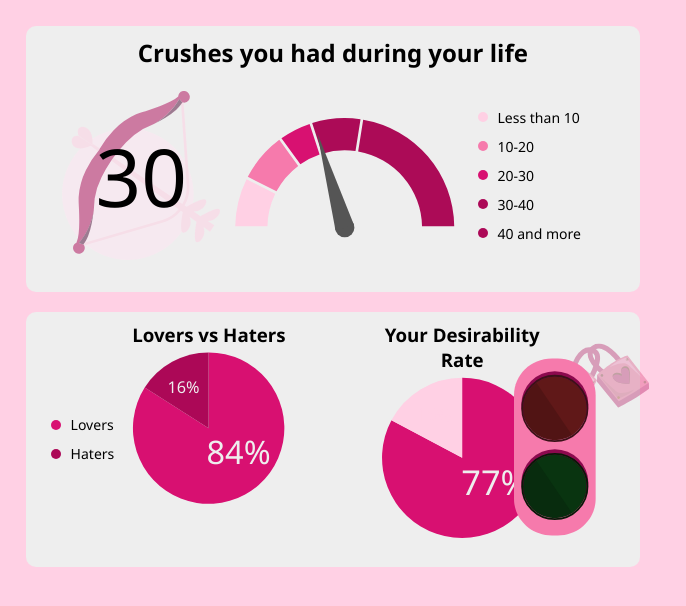
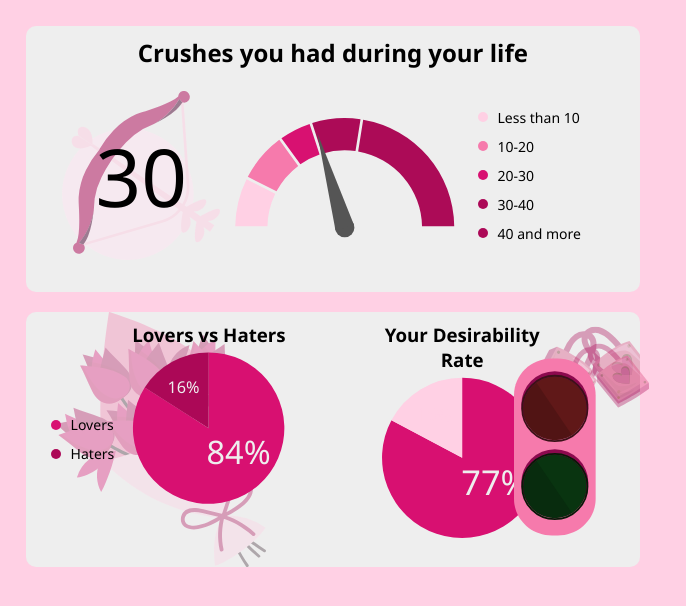
Before and after one commit to anushka-mydash/valentine-dash-fe, a React (Create React App) app: page / in a window 1280 px wide. Shown: the top 606 px of the page, without its empty margins (0-686 px from the left). Built offline with nearby package versions, Linux system fonts and the light colour scheme.

Commit message:
flowers bg added

```diff
--- a/src/App.js
+++ b/src/App.js
@@ -1,11 +1,13 @@
-import TrafficLightsChart from "./components/Chart 2/Chart2";
+// import TrafficLightsChart from "./components/Chart 2/Chart2";
 import Gauge from "./components/Chart1/Chart1";
+import Chart3 from "./components/Chart3/Chart3";
 
 function App() {
   return (
     <div className="App">
       <Gauge />
-      <TrafficLightsChart />
+      {/* <TrafficLightsChart /> */}
+      <Chart3 />
     </div>
   );
 }
--- /dev/null
+++ b/src/components/Chart3/Chart3.jsx
@@ -0,0 +1,43 @@
+import React from 'react'
+import Legends from '../Legends/Legends'
+import PieChart from '../PieChart/PieChart'
+import TrafficLights from '../TrafficLights/TrafficLights'
+import "./Chart3.scss"
+
+export default function Chart3() {
+    const legendsData = [
+        { value: "Lovers", color: "#D81071" },
+        { value: "Haters", color: "#AC0857" },
+    ]
+    const data = [
+        { value: "84", color: "#D81071" },
+        { value: "16", color: "#AC0857" }
+    ]
+    const data1 = [
+        { value: "77", color: "#D81071" },
+        { value: "16", color: "#ffd0e4" }
+    ]
+
+    return (
+        <div className="chart__container">
+            <div className="versus__container">
+                <div className="legendsContainer">
+                    <Legends legendsData={legendsData} />
+                </div>
+                <div className="pieChart">
+                    <h3>Lovers vs Haters</h3>
+                    <PieChart data={data} />
+                </div>
+            </div>
+            <div className="desirability__container">
+                <div className="pieChart">
+                    <h3>Your Desirability Rate</h3>
+                    <PieChart data={data1} />
+                </div>
+                <div className="legendsContainer">
+                    <TrafficLights percentage={data1[0].value} />
+                </div>
+            </div>
+        </div>
+    )
+}
--- /dev/null
+++ b/src/components/Chart3/Chart3.scss
@@ -0,0 +1,34 @@
+.chart__container {
+  width: 50%;
+  background: #eee;
+  padding: 10px 15px;
+  margin: 20px 0;
+  border-radius: 10px;
+  background-image: url("../../assests/flowerBg.svg");
+  background-repeat: no-repeat;
+  background-position: 200% 50%;
+  background-size: contain;
+  display: flex;
+  justify-content: space-between;
+
+  .versus__container,
+  .desirability__container {
+    width: 45%;
+    display: flex;
+
+    h3 {
+      text-align: center;
+    }
+
+    .legendsContainer {
+      width: 30%;
+      display: grid;
+      place-items: center;
+      margin-left: 10px;
+    }
+  }
+  .desirability__container {
+    width: 45%;
+    display: flex;
+  }
+}
```
